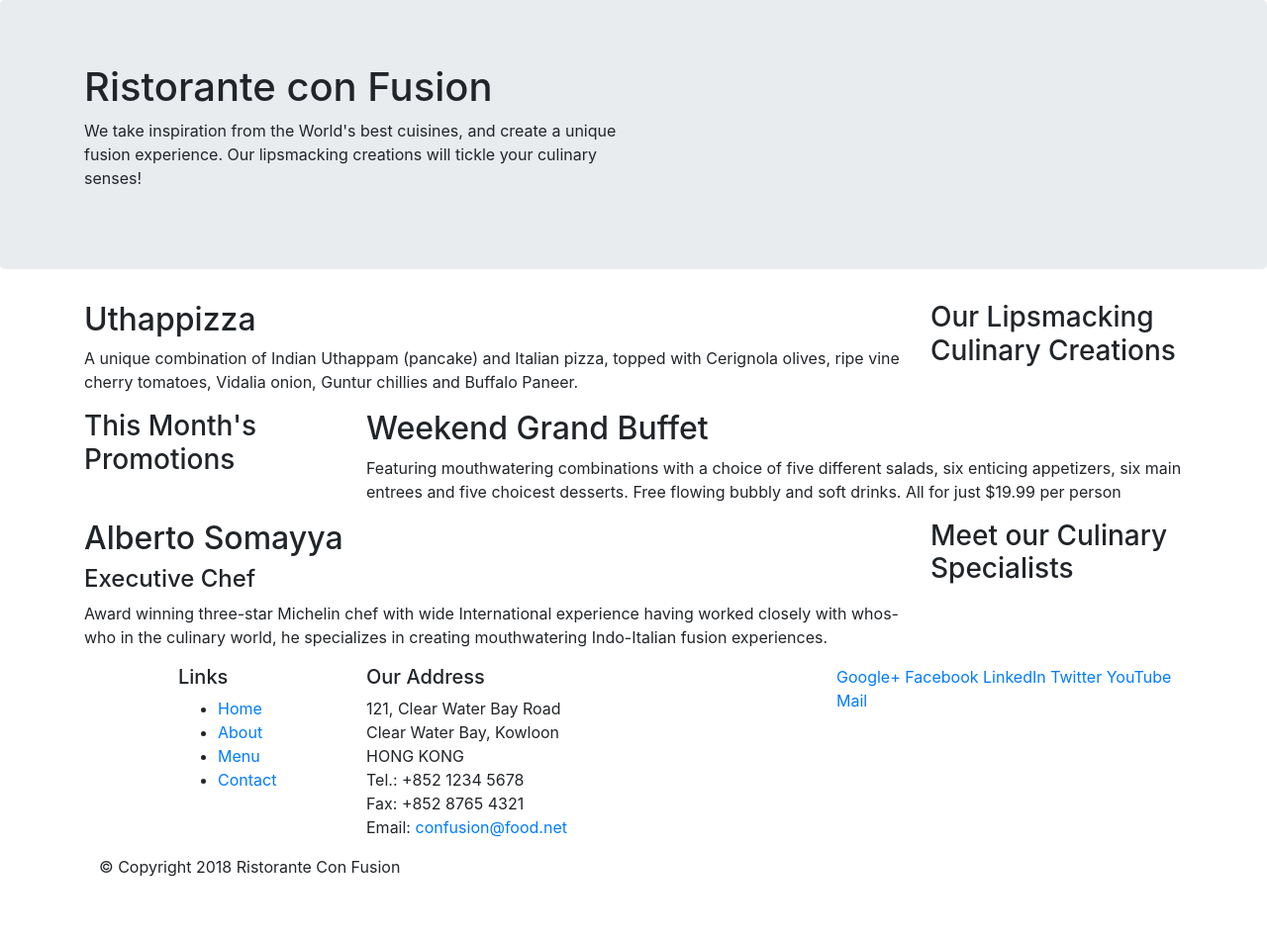
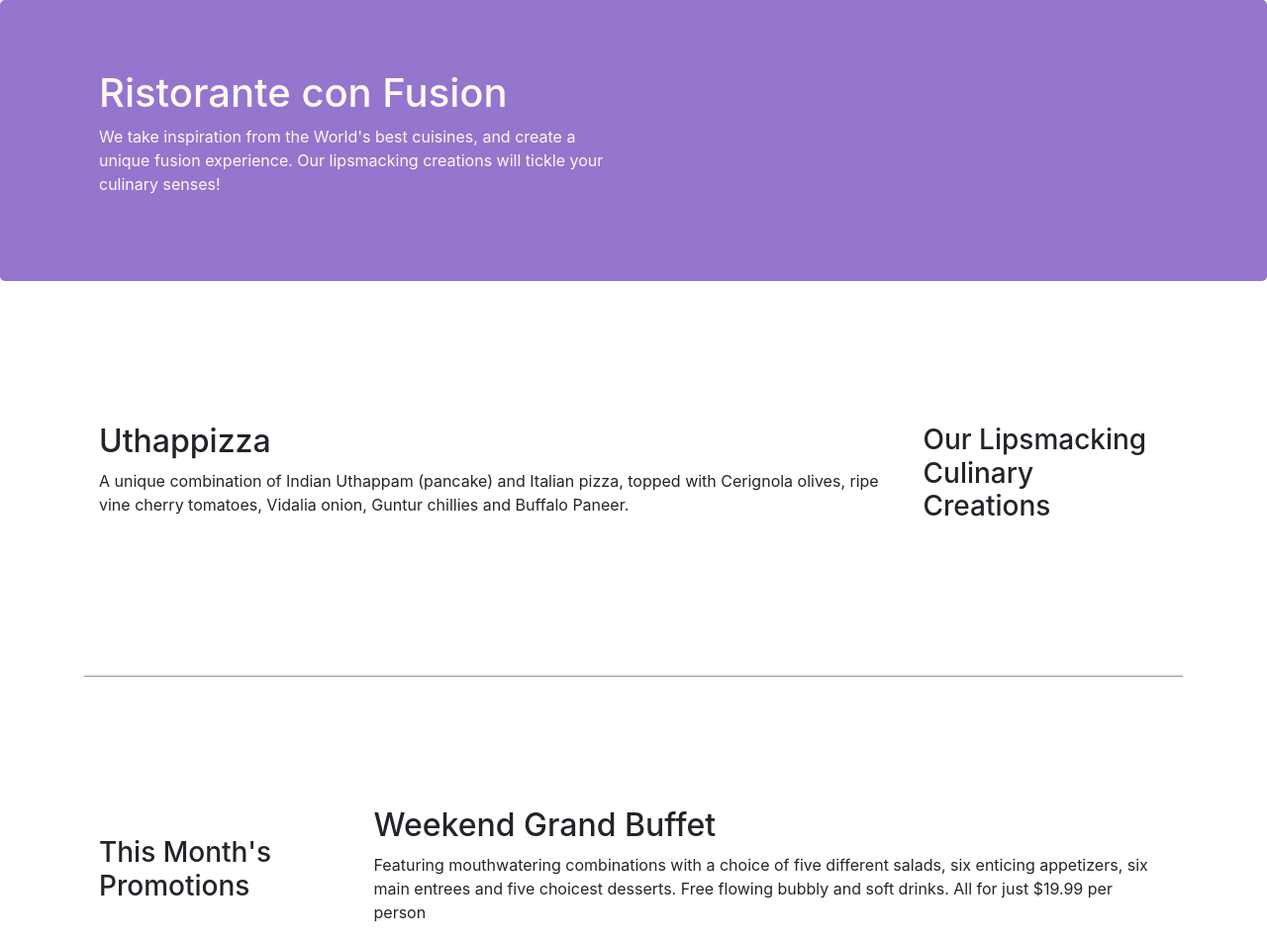
Before and after one commit to CyberpunkDanny/S3C1Bootstrap.v4, a website: page index.html in a window 1280 px wide. Shown: the top 953 px of the page at 99% size. Before the commit the page ends 904 px from the top, so only its background shows below. Drawn offline with nearby package versions, Linux system fonts and the light colour scheme.

Commit message:
Bootstrap Grid Part-2
"list-unstyled"; Included custom CSS classes; Vertically & Horizontally Centering Elements

```diff
--- /dev/null
+++ b/css/styles.css
@@ -0,0 +1,31 @@
+.row-header{
+    margin: 0px auto;
+    padding: 0px;
+}
+
+.row-content{
+    margin: 0px auto;
+    padding: 0px;
+    border-bottom: ridge;
+    min-height: 400px;
+}
+
+.footer{
+    margin: 0px auto;
+    padding: 20px 20px 20px 20px;
+    background: #D1C4E9;
+
+}
+
+.jumbotron{
+    margin: 0px auto;
+    padding: 70px 30px 70px 30px;
+    background: #9575CD;
+    color: floralwhite;
+}
+
+address{
+    margin: 0px auto;
+    font-size: 80%;
+    color: #0F0F0F;
+}
--- a/index.html
+++ b/index.html
@@ -9,6 +9,7 @@
 
     <!-- Bootstrap CSS -->
     <link rel="stylesheet" href="node_modules/bootstrap/dist/css/bootstrap.min.css">
+    <link rel="stylesheet" href="css/styles.css">
 
     <title>Ristorante Con Fusion</title>
 </head>
@@ -17,7 +18,7 @@
 
     <header class="jumbotron">
         <div class="container">
-            <div class="row">
+            <div class="row row-header">
                 <div class="col-12 col-sm-6">
                     <h1>Ristorante con Fusion</h1>
                     <p>We take inspiration from the World's best cuisines, and create a unique fusion experience. Our lipsmacking creations will tickle your culinary senses!</p>
@@ -29,7 +30,7 @@
     </header>
 
     <div class="container">
-        <div class="row">
+        <div class="row row-content align-items-center">
             <div class="col-12 col-sm-4 order-sm-last col-md-3">
                 <h3>Our Lipsmacking Culinary Creations</h3>
             </div>
@@ -40,7 +41,7 @@
         </div>
 
 
-        <div class="row">
+        <div class="row row-content align-items-center">
             <div class="col-12 col-sm-4 col-md-3">
                 <h3>This Month's Promotions</h3>
             </div>
@@ -50,7 +51,7 @@
             </div>
         </div>
 
-        <div class="row">
+        <div class="row row-content align-items-center">
             <div class="col-12 col-sm-4 order-sm-last col-md-3">
                 <h3>Meet our Culinary Specialists</h3>
             </div>
@@ -62,12 +63,12 @@
         </div>
     </div>
 
-    <footer>
+    <footer class="footer   ">
         <div class="container">
             <div class="row">
                 <div class="col-4 offset-1 col-sm-2">
                     <h5>Links</h5>
-                    <ul>
+                    <ul class="list-unstyled">
                         <li><a href="#">Home</a></li>
                         <li><a href="#">About</a></li>
                         <li><a href="#">Menu</a></li>
@@ -85,8 +86,8 @@
 		              Email: <a href="mailto:confusion@food.net">confusion@food.net</a>
 		           </address>
                 </div>
-                <div class="col-12 col-sm-4">
-                    <div>
+                <div class="col-12 col-sm-4 align-self-center">
+                    <div class="text-center">
                         <a href="http://google.com/+">Google+</a>
                         <a href="http://www.facebook.com/profile.php?id=">Facebook</a>
                         <a href="http://www.linkedin.com/in/">LinkedIn</a>
@@ -96,7 +97,7 @@
                     </div>
                 </div>
            </div>
-           <div clas="row">
+           <div class="row justify-content-center">
                 <div class="col-auto">
                     <p>© Copyright 2018 Ristorante Con Fusion</p>
                 </div>
```
